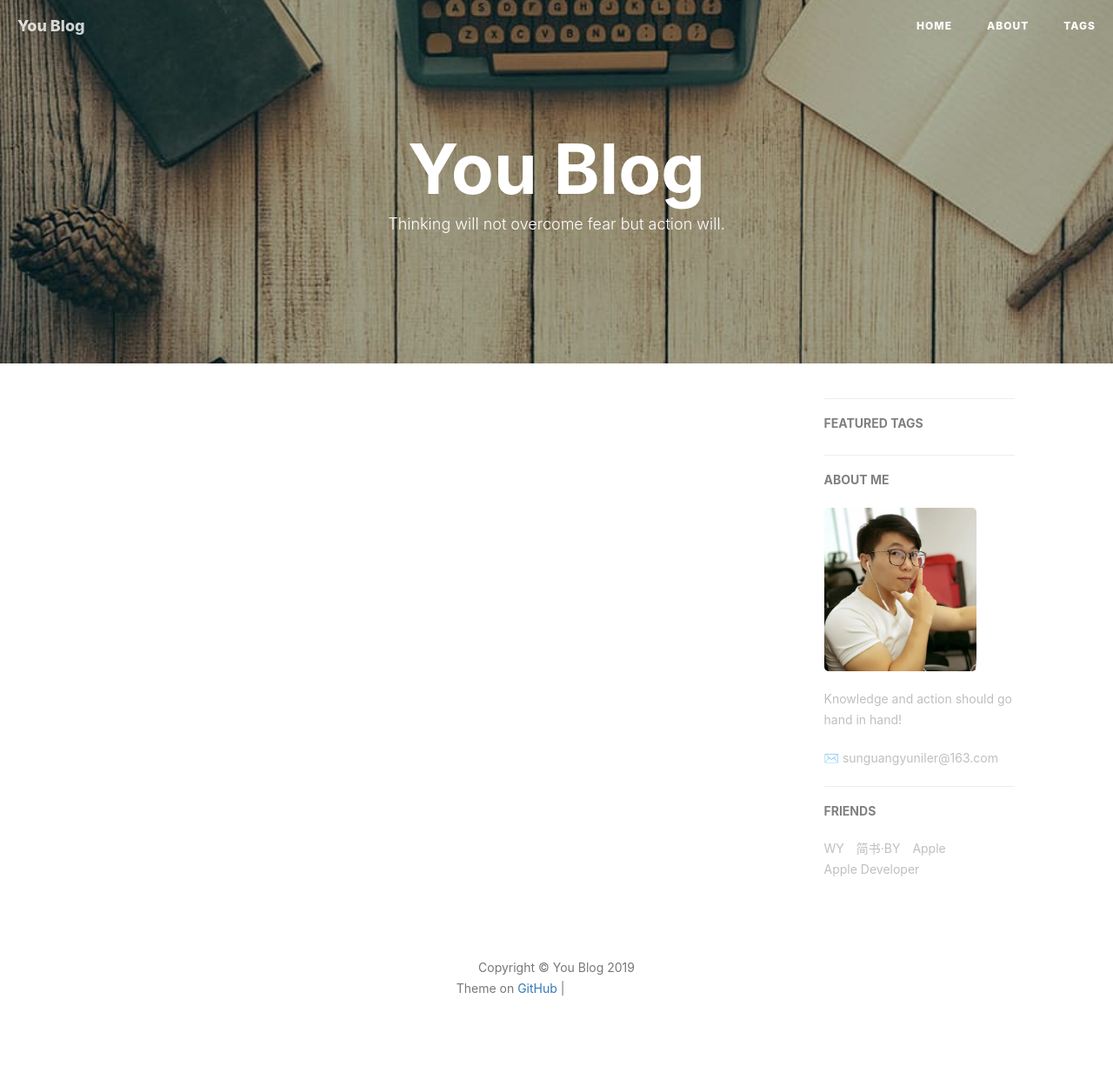
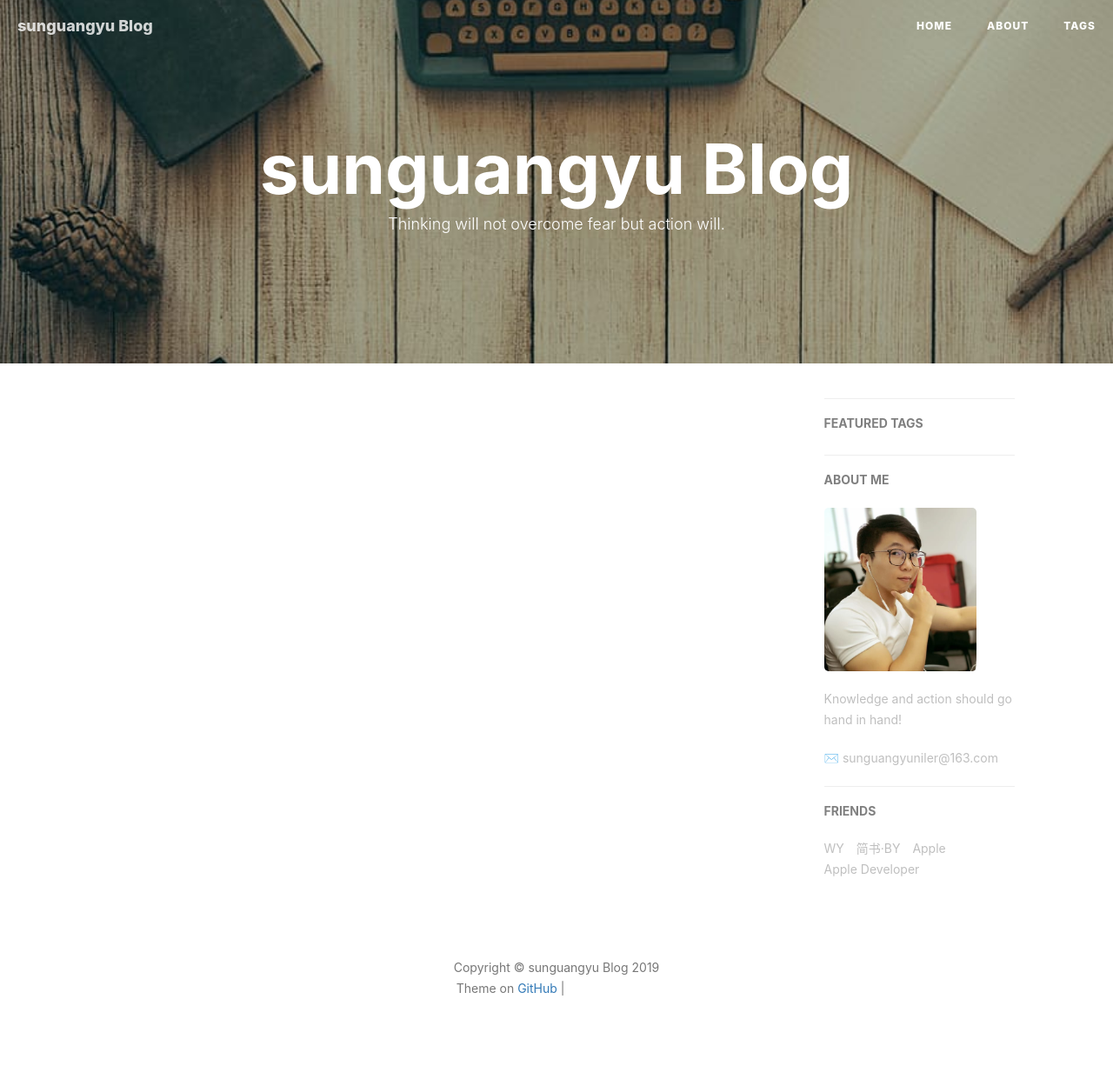
Before and after one commit to yuniler/sunguangyuniler.github.io, a Jekyll site: the page built from index.html, in a window 1280 px wide. Shown: the whole page at 87% size. Built offline with Jekyll 4.4.1, drawn with Linux system fonts in a browser that asks for light colours; nearby versions of some CDN libraries; the list of posts is cut into pages by our own code; comment, search, counter and statistics services are not loaded; grey boxes are pictures that could not be loaded.

Commit message:
Update _config.yml

```diff
--- a/_config.yml
+++ b/_config.yml
@@ -1,10 +1,10 @@
 # Site settings
-title: You Blog
-SEOTitle: 广宇的博客 | BY Blog
+title: sunguangyu Blog
+SEOTitle: 孙广宇的博客 | BY Blog
 header-img: img/post-bg-desk.jpg
 email: sunguangyuniler@163.com
 description: "Every failure is leading towards success."
-keyword: "BY, BY Blog, 广宇的博客, yuniler,, iOS,App,iphone"
+keyword: "BY, BY Blog, 孙广宇的博客, yuniler,, iOS,App,iphone"
 url: "http://yuniler.github.io"          # your host, for absolute URL
 baseurl: ""      # for example, '/blog' if your blog hosted on 'host/blog'
 github_repo: "https://github.com/sunguangyu/sunguangyu.github.io.git" # you code repository
```
